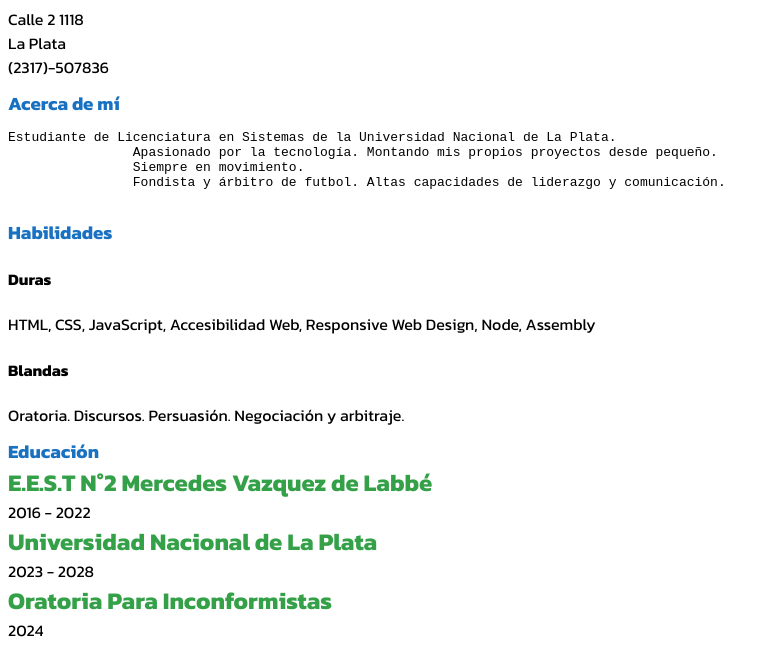
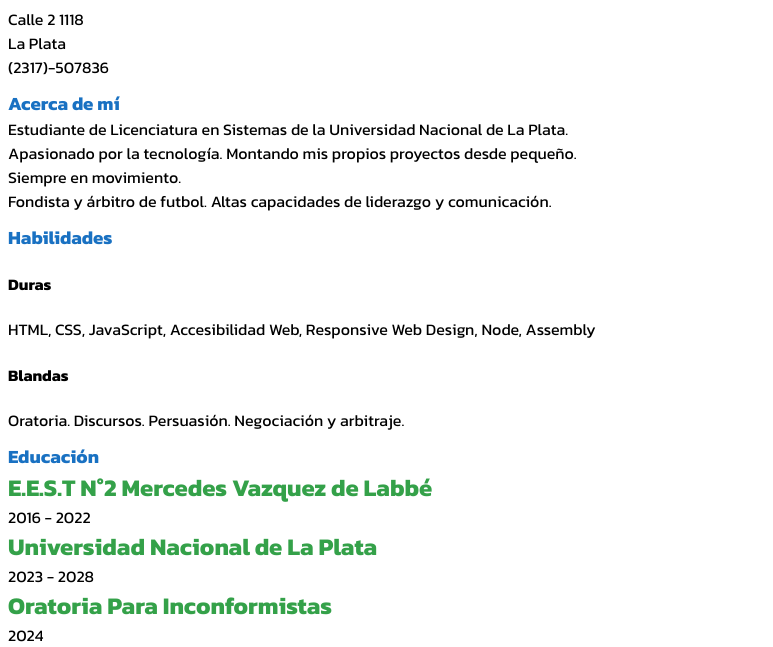
Before and after one commit to JuampiConejera/Single-page-CV, a plain HTML site: page index.html in a window 1280 px wide. Shown: the part 153-800 px from the top of the page, without its empty margins (0-773 px from the left). Drawn offline with Linux system fonts and the light colour scheme.

Commit message:
finish exercise

```diff
--- a/index.html
+++ b/index.html
@@ -33,11 +33,11 @@
         </section>
         <section>
             <h3>Acerca de mí</h3>
-            <pre>Estudiante de Licenciatura en Sistemas de la Universidad Nacional de La Plata.
-                Apasionado por la tecnología. Montando mis propios proyectos desde pequeño.
-                Siempre en movimiento.
-                Fondista y árbitro de futbol. Altas capacidades de liderazgo y comunicación.
-            </pre>
+            <p>Estudiante de Licenciatura en Sistemas de la Universidad Nacional de La Plata. <br>
+                Apasionado por la tecnología. Montando mis propios proyectos desde pequeño. <br>
+                Siempre en movimiento. <br>
+                Fondista y árbitro de futbol. Altas capacidades de liderazgo y comunicación. <br>
+            </p>
         </section>
         <section>
             <h3>Habilidades</h3>
```
